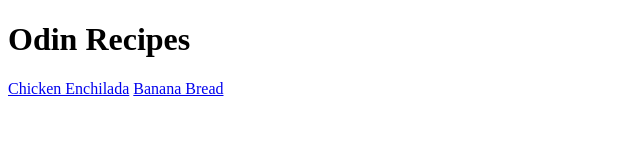
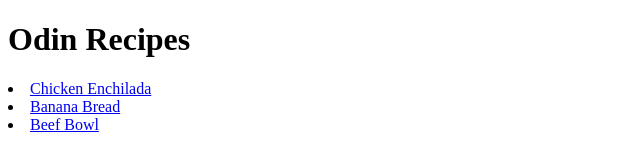
Before and after one commit to Fepozopo/odin-recipes, a plain HTML site: page index.html in a window 1280 px wide. Shown: the whole page, without its empty margins (0-640 px from the left). Drawn offline with Linux system fonts and the light colour scheme.

Commit message:
Edit index.html

```diff
--- a/index.html
+++ b/index.html
@@ -8,8 +8,9 @@
 <body>
     <h1>Odin Recipes</h1>
     <uo>
-    <a href="recipes/chicken-enchilada.html">Chicken Enchilada</a>
-    <a href="recipes/banana-bread.html">Banana Bread</a>
+    <li><a href="recipes/chicken-enchilada.html">Chicken Enchilada</a></li>
+    <li><a href="recipes/banana-bread.html">Banana Bread</a></li>
+    <li><a href="recipes/beef-bowl.html">Beef Bowl</a></li>
     </uo>
 </body>
 </html>
```
